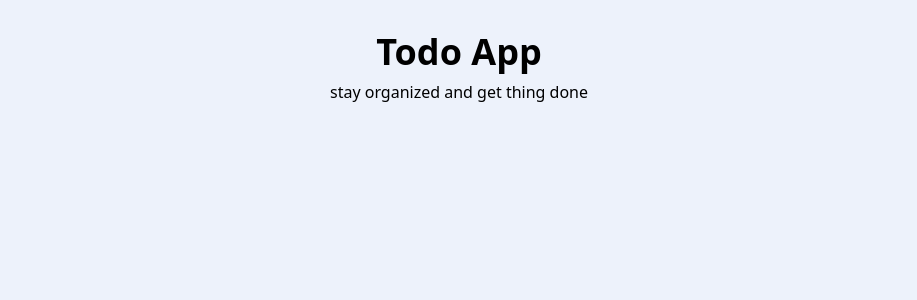
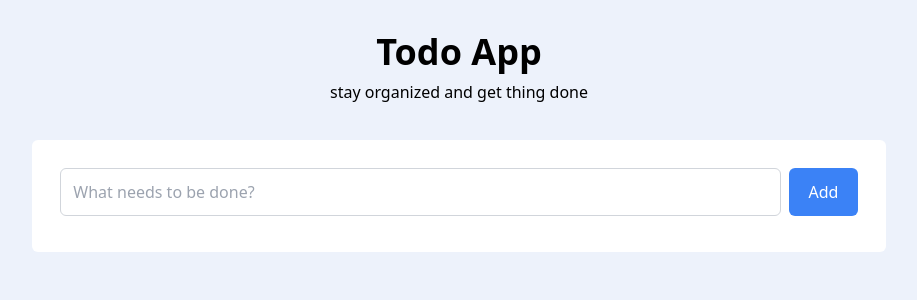
Before and after one commit to amjadhashmi/react-todo-app, a React (Vite) app: page / in a window 1280 px wide. Shown: the top 300 px of the page, without its empty margins (181-1098 px from the left). Built offline with nearby package versions, Linux system fonts and the light colour scheme.

Commit message:
add and setup input div and button

```diff
--- a/src/App.jsx
+++ b/src/App.jsx
@@ -3,17 +3,30 @@ import { Container, Edit, Trash2 } from "lucide-react";
 export default function App() {
   return (
 
-    ///// Header
+     <div  className=" bg-page-bg-light-blue w-full h-screen">
 
-    <div  className=" bg-page-bg-light-blue w-full h-screen">
 
-    <div className="text-center ">
+         {/*//////////////////////// Header///////////////////////////////// */}
 
-      <h1 className="text-4xl font-bold pt-8">Todo App</h1>
+          <div className="text-center ">
 
-      <p className="p-2">stay organized and get thing done</p>
+            <h1 className="text-4xl font-bold pt-8">Todo App</h1>
 
-    </div>
+            <p className="p-2">stay organized and get thing done</p>
+
+          </div>
+
+
+
+        {/*/////////////////////////////// Input Div /////////////////////////////////*/}
+
+        <div className="w-2/3 h-28 bg-white m-auto flex rounded-md mt-7">
+
+          <input type="text" className="bg-white p-3 mr-2 w-full h-12 mt-7 ml-7 rounded-md border border-gray-300 " placeholder="What needs to be done?" />
+          <button className="bg-add-btn-bright-blue text-white p-1 rounded-md w-20 h-12 mt-7 mr-7">Add</button>
+
+        </div>
+
 
     </div>
   )
```
